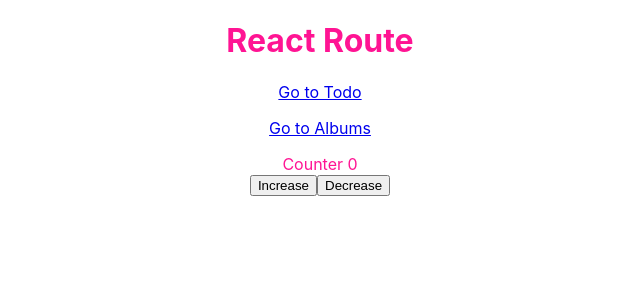
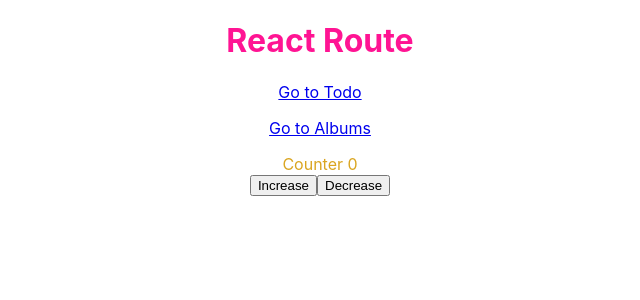
Before and after one commit to thanhtungcis60/learn-reactjs, a React (Create React App) app: page / in a window 1280 px wide. Shown: the top 300 px of the page, without its empty margins (320-960 px from the left). Built offline with nearby package versions, Linux system fonts and the light colour scheme.

Commit message:
S14-P88. CSS Module

```diff
--- a/src/features/Counter/index.jsx
+++ b/src/features/Counter/index.jsx
@@ -1,5 +1,6 @@
 import { useDispatch, useSelector } from "react-redux";
 import { increment,decrement } from "./counterSlice";
+import styles from "./styles.module.css";
 
 
 function CounterFeature() {
@@ -16,7 +17,7 @@ function CounterFeature() {
     }
 
     return (
-        <div>
+        <div className={styles.count}>
             Counter {count.value}
             <div>
                 <button onClick={handleIncreaseClick}>Increase</button>
--- /dev/null
+++ b/src/features/Counter/styles.module.css
@@ -0,0 +1,3 @@
+.count{
+    color:goldenrod;
+}
```
